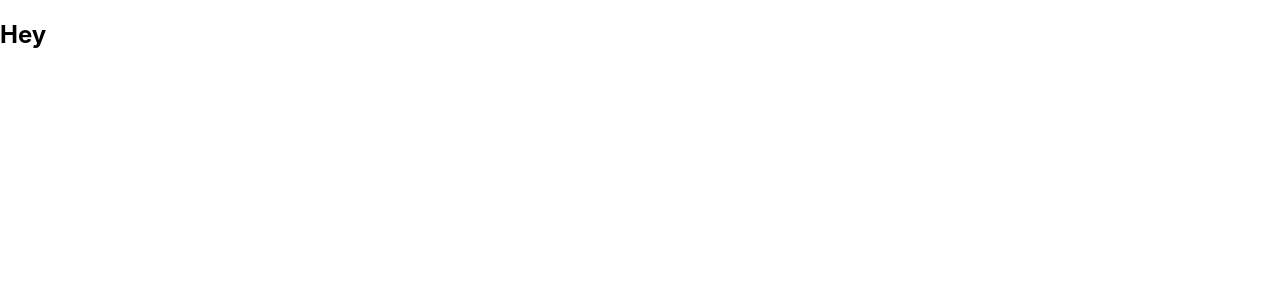
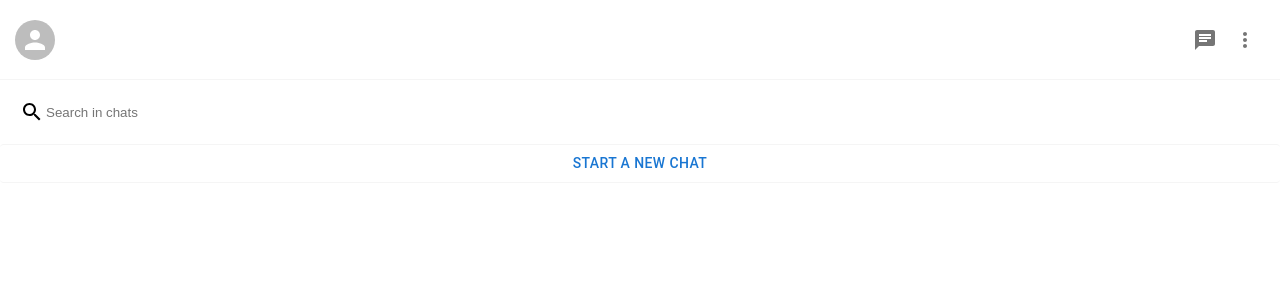
Before and after one commit to Krb0/whatsapp-next, a Next.js app: page / in a window 1280 px wide. Shown: the top 300 px of the page. Built offline with nearby package versions, Linux system fonts and the light colour scheme.

Commit message:
Sidebar added

```diff
--- a/components/Sidebar/index.js
+++ b/components/Sidebar/index.js
@@ -1,9 +1,40 @@
 import React from "react";
 import styled from "styled-components";
+import Avatar from "@mui/material/Avatar";
+import Button from "@mui/material/Button";
+import IconButton from "@mui/material/IconButton";
+import ChatIcon from "@mui/icons-material/Chat";
+import MoreVertIcon from "@mui/icons-material/MoreVert";
+import SearchIcon from "@mui/icons-material/Search";
+import * as EmailValidator from "email-validator";
 const index = () => {
+  const createChat = () => {
+    const input = prompt(
+      "Please enter an email address for the user you wish to chat with"
+    );
+    if (!input) return;
+    if (EmailValidator.validate(input)) {
+    }
+  };
+
   return (
     <Container>
-      <h2>Hey</h2>
+      <Header>
+        <UserAvatar />
+        <IconsContainer>
+          <IconButton>
+            <ChatIcon />
+          </IconButton>
+          <IconButton>
+            <MoreVertIcon />
+          </IconButton>
+        </IconsContainer>
+      </Header>
+      <Search>
+        <SearchIcon />
+        <SearchInput placeholder="Search in chats" />
+      </Search>
+      <SidebarButton>Start a new chat</SidebarButton>
     </Container>
   );
 };
@@ -12,4 +43,45 @@ export default index;
 
 const Container = styled.div``;
 
-const Header = styled.div``;
+const Search = styled.div`
+  display: flex;
+  align-items: center;
+  padding: 20px;
+  border-radius: 2px;
+`;
+const SearchInput = styled.input`
+  border: none;
+  outline-width: 0;
+  flex: 1;
+`;
+const SidebarButton = styled(Button)`
+  width: 100%;
+  font-weight: 600;
+  color: #242424;
+  &&& {
+    border-top: 1px solid whitesmoke;
+    border-bottom: 1px solid whitesmoke;
+  }
+`;
+
+const Header = styled.div`
+  display: flex;
+  position: sticky;
+  top: 0;
+  background-color: white;
+  z-index: 1;
+  justify-content: space-between;
+  align-items: center;
+  padding: 15px;
+  height: 80px;
+  border-bottom: 1px solid whitesmoke;
+`;
+
+const UserAvatar = styled(Avatar)`
+  cursor: pointer;
+  :hover {
+    opacity: 0.85;
+  }
+`;
+
+const IconsContainer = styled.div``;
--- a/package.json
+++ b/package.json
@@ -12,9 +12,12 @@
     "@emotion/styled": "^11.6.0",
     "@mui/icons-material": "^5.3.1",
     "@mui/material": "^5.3.1",
+    "email-validator": "^2.0.4",
+    "firebase": "^9.6.4",
     "next": "12.0.8",
     "react": "17.0.2",
     "react-dom": "17.0.2",
+    "react-firebase-hooks": "^5.0.0",
     "styled-components": "^5.3.3"
   },
   "devDependencies": {
--- a/pages/_app.js
+++ b/pages/_app.js
@@ -1,7 +1,7 @@
-import '../styles/globals.css'
+import "../styles/globals.css";
 
 function MyApp({ Component, pageProps }) {
-  return <Component {...pageProps} />
+  return <Component {...pageProps} />;
 }
 
-export default MyApp
+export default MyApp;
```
Also changed, not shown: 2 other files (tests, documents, lock files or other folders).
